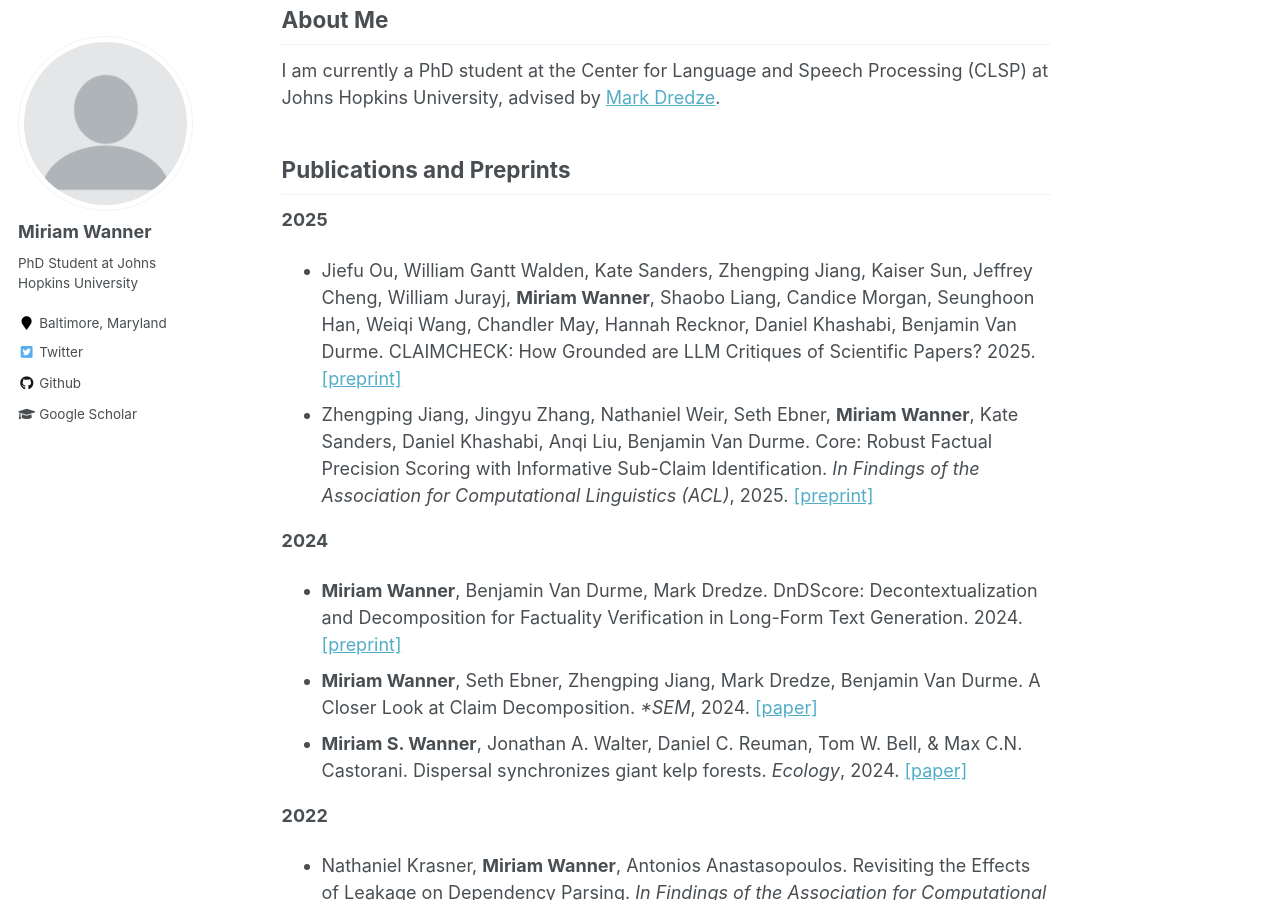
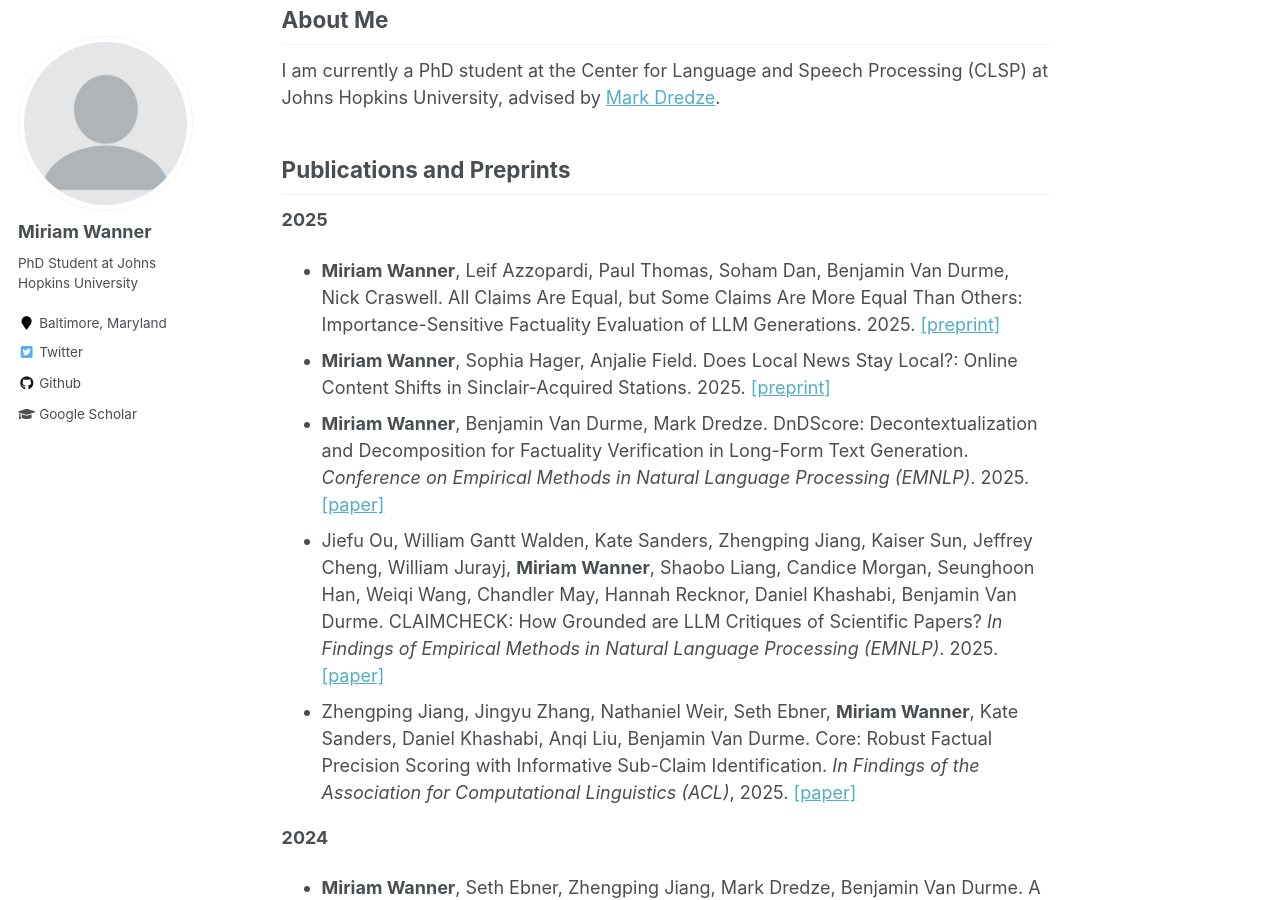
Before and after one commit to miriamwanner/miriamwanner.github.io, a Jekyll site: the page built from _pages/about.md, in a window 1280 px wide and 900 px high, scrolled down 199 px. Built offline with Jekyll 4.4.1, drawn with Linux system fonts in a browser that asks for light colours.

Commit message:
Update about.md

```diff
--- a/_pages/about.md
+++ b/_pages/about.md
@@ -15,12 +15,14 @@
 Publications and Preprints
 ---
 **2025**
-- Jiefu Ou, William Gantt Walden, Kate Sanders, Zhengping Jiang, Kaiser Sun, Jeffrey Cheng, William Jurayj, **Miriam Wanner**, Shaobo Liang, Candice Morgan, Seunghoon Han, Weiqi Wang, Chandler May, Hannah Recknor, Daniel Khashabi, Benjamin Van Durme. CLAIMCHECK: How Grounded are LLM Critiques of Scientific Papers? 2025. [[preprint]](https://arxiv.org/abs/2503.21717)
-- Zhengping Jiang, Jingyu Zhang, Nathaniel Weir, Seth Ebner, **Miriam Wanner**, Kate Sanders, Daniel Khashabi, Anqi Liu, Benjamin Van Durme. Core: Robust Factual Precision Scoring with Informative Sub-Claim Identification. *In Findings of the Association for Computational Linguistics (ACL)*, 2025. [[preprint]](https://arxiv.org/pdf/2407.03572)
+- **Miriam Wanner**, Leif Azzopardi, Paul Thomas, Soham Dan, Benjamin Van Durme, Nick Craswell. All Claims Are Equal, but Some Claims Are More Equal Than Others: Importance-Sensitive Factuality Evaluation of LLM Generations. 2025. [[preprint]]()
+- **Miriam Wanner**, Sophia Hager, Anjalie Field. Does Local News Stay Local?: Online Content Shifts in Sinclair-Acquired Stations. 2025. [[preprint]]()
+- **Miriam Wanner**, Benjamin Van Durme, Mark Dredze. DnDScore: Decontextualization and Decomposition for Factuality Verification in Long-Form Text Generation. *Conference on Empirical Methods in Natural Language Processing (EMNLP)*. 2025. [[paper]](https://arxiv.org/abs/2412.13175)
+- Jiefu Ou, William Gantt Walden, Kate Sanders, Zhengping Jiang, Kaiser Sun, Jeffrey Cheng, William Jurayj, **Miriam Wanner**, Shaobo Liang, Candice Morgan, Seunghoon Han, Weiqi Wang, Chandler May, Hannah Recknor, Daniel Khashabi, Benjamin Van Durme. CLAIMCHECK: How Grounded are LLM Critiques of Scientific Papers? *In Findings of Empirical Methods in Natural Language Processing (EMNLP)*. 2025. [[paper]](https://arxiv.org/abs/2503.21717)
+- Zhengping Jiang, Jingyu Zhang, Nathaniel Weir, Seth Ebner, **Miriam Wanner**, Kate Sanders, Daniel Khashabi, Anqi Liu, Benjamin Van Durme. Core: Robust Factual Precision Scoring with Informative Sub-Claim Identification. *In Findings of the Association for Computational Linguistics (ACL)*, 2025. [[paper]](https://aclanthology.org/2025.findings-acl.1018/)
 
 **2024**
-- **Miriam Wanner**, Benjamin Van Durme, Mark Dredze. DnDScore: Decontextualization and Decomposition for Factuality Verification in Long-Form Text Generation. 2024. [[preprint]](https://arxiv.org/abs/2412.13175)
-- **Miriam Wanner**, Seth Ebner, Zhengping Jiang, Mark Dredze, Benjamin Van Durme. A Closer Look at Claim Decomposition. *\*SEM*, 2024. [[paper]](https://arxiv.org/abs/2403.11903)
+- **Miriam Wanner**, Seth Ebner, Zhengping Jiang, Mark Dredze, Benjamin Van Durme. A Closer Look at Claim Decomposition. *\*SEM*, 2024. [[paper]](https://aclanthology.org/2024.starsem-1.13/)
 - **Miriam S. Wanner**, Jonathan A. Walter, Daniel C. Reuman, Tom W. Bell, & Max C.N. Castorani. Dispersal synchronizes giant kelp forests. *Ecology*, 2024. [[paper]](https://esajournals.onlinelibrary.wiley.com/doi/10.1002/ecy.4270)
 
 **2022**
```
